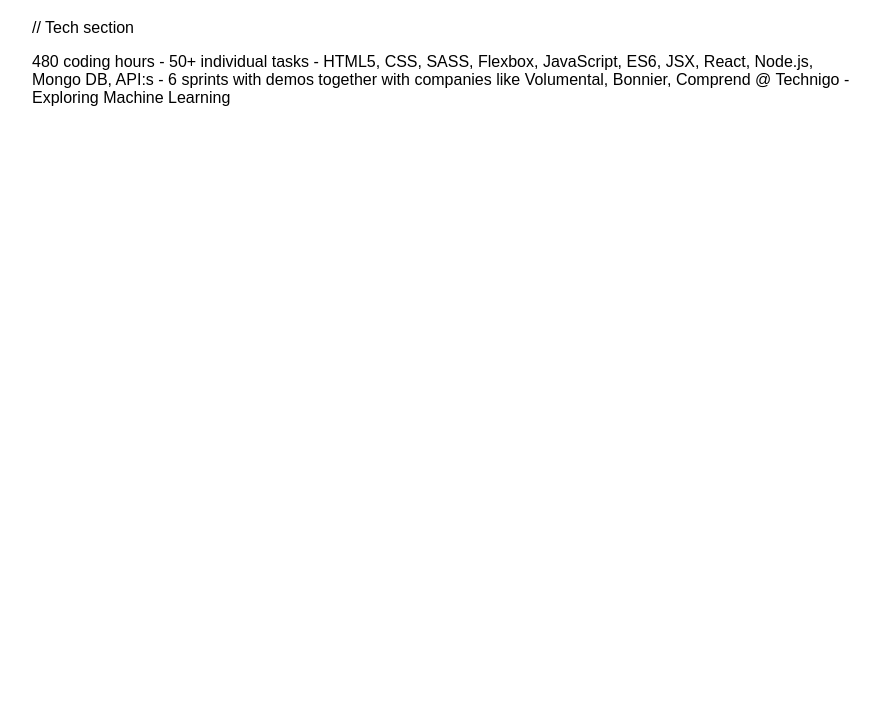
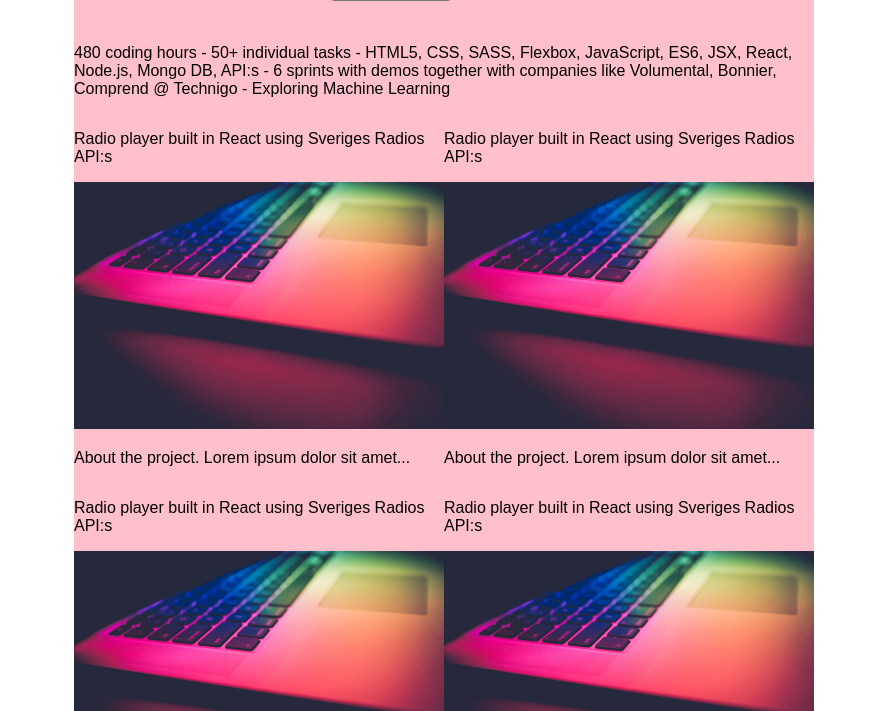
Before and after one commit to aejlindberg/portfolio, a React app in the folder react-starter-1.4.1/: page / in a window 1280 px wide. Shown: the part 250-961 px from the top of the page, without its empty margins (196-1076 px from the left). Before the commit the page ends 800 px from the top, so only its background shows below. Built offline with nearby package versions, Linux system fonts and the light colour scheme.

Commit message:
Added Tech component

```diff
--- a/react-starter-1.4.1/public/index.html
+++ b/react-starter-1.4.1/public/index.html
@@ -2,7 +2,7 @@
 <html>
   <head>
     <meta charset="utf-8" />
-    <title>Technigo React App</title>
+    <title>Portfolio: Jeanette K Lindberg</title>
   </head>
   <body>
     <!-- This element is used in src/index.js to render the react root into -->
--- /dev/null
+++ b/react-starter-1.4.1/src/components/Tech/index.js
@@ -0,0 +1,17 @@
+import React from "react"
+import "./style.css"
+
+class Tech extends React.Component {
+
+  render() {
+    return (
+      <div className="Tech">
+        <p>{this.props.title}</p>
+        <img src={this.props.image} alt="tech" />
+        <p>{this.props.description}</p>
+      </div>
+    )
+  }
+}
+
+export default Tech
--- /dev/null
+++ b/react-starter-1.4.1/src/components/Tech/style.css
@@ -0,0 +1,11 @@
+* {
+  box-sizing: border-box;
+}
+
+.Tech {
+  width: 50%;
+}
+
+.Tech img {
+  width: 100%;
+}
--- a/react-starter-1.4.1/src/components/TechExperience.js
+++ /dev/null
@@ -1 +0,0 @@
-import React from "react"
--- a/react-starter-1.4.1/src/components/app.js
+++ b/react-starter-1.4.1/src/components/app.js
@@ -1,11 +1,14 @@
 import React from "react"
+import Tech from "./Tech"
+
+const techExpJson = require("./../techExp.json")
 
 class App extends React.Component {
 
   render() {
     return (
       <div className="wrapper">
-// About me Intro
+
         <div className="aboutMe">
           <div className="aboutMeImage">
             <img src="me.png" alt="Jeanette K Lindberg" />
@@ -19,14 +22,23 @@
             </div>
           </div>
         </div>
-// Tech section
-        <div className="techSection">
-          <div className="techText">
-            <p>480 coding hours - 50+ individual tasks - HTML5, CSS, SASS, Flexbox,
-             JavaScript, ES6, JSX, React, Node.js, Mongo DB, API:s - 6 sprints with
-             demos together with companies like Volumental, Bonnier, Comprend @ Technigo -
-             Exploring Machine Learning</p>
-          </div>
+
+        <div className="techText">
+          <p>480 coding hours - 50+ individual tasks - HTML5, CSS, SASS, Flexbox,
+           JavaScript, ES6, JSX, React, Node.js, Mongo DB, API:s - 6 sprints with
+           demos together with companies like Volumental, Bonnier, Comprend @ Technigo -
+           Exploring Machine Learning
+          </p>
+        </div>
+        <div className="techGrid">
+          {techExpJson.experiences.map((experience) => {
+            return <Tech
+              key={experience.key}
+              title={experience.title}
+              image={experience.image}
+              description={experience.description}/>
+          }
+          )}
         </div>
       </div>
     )
--- a/react-starter-1.4.1/src/index.css
+++ b/react-starter-1.4.1/src/index.css
@@ -1,5 +1,5 @@
 body {
-  margin: 50;
+  margin: 50px;
   padding: 0;
   font-family: sans-serif;
 }
@@ -9,6 +9,7 @@
 }
 
 .wrapper {
+  background-color: pink;
   margin-left: 220px;
   margin-right: 220px;
 }
@@ -22,3 +23,8 @@
   margin: 50px auto;
   display: flex;
 }
+.techGrid {
+  display: flex;
+  flex-flow: row wrap;
+  justify-content: space-betw;
+}
--- /dev/null
+++ b/react-starter-1.4.1/src/techExp.json
@@ -0,0 +1,40 @@
+{
+  "experiences": [{
+      "key": 1,
+      "title": "Radio player built in React using Sveriges Radios API:s",
+      "image": "./techExp.jpg",
+      "description": "About the project. Lorem ipsum dolor sit amet..."
+    },
+    {
+      "key": 2,
+      "title": "Radio player built in React using Sveriges Radios API:s",
+      "image": "./techExp.jpg",
+      "description": "About the project. Lorem ipsum dolor sit amet..."
+    },
+    {
+      "key": 3,
+      "title": "Radio player built in React using Sveriges Radios API:s",
+      "image": "./techExp.jpg",
+      "description": "About the project. Lorem ipsum dolor sit amet..."
+    },
+    {
+      "key": 4,
+      "title": "Radio player built in React using Sveriges Radios API:s",
+      "image": "./techExp.jpg",
+      "description": "About the project. Lorem ipsum dolor sit amet..."
+    },
+    {
+      "key": 5,
+      "title": "Radio player built in React using Sveriges Radios API:s",
+      "image": "./techExp.jpg",
+      "description": "About the project. Lorem ipsum dolor sit amet..."
+    },
+    {
+      "key": 6,
+      "title": "Radio player built in React using Sveriges Radios API:s",
+      "image": "./techExp.jpg",
+      "description": "About the project. Lorem ipsum dolor sit amet..."
+    }
+
+  ]
+}
```
Also changed, not shown: react-starter-1.4.1/public/techExp.jpg (added).
